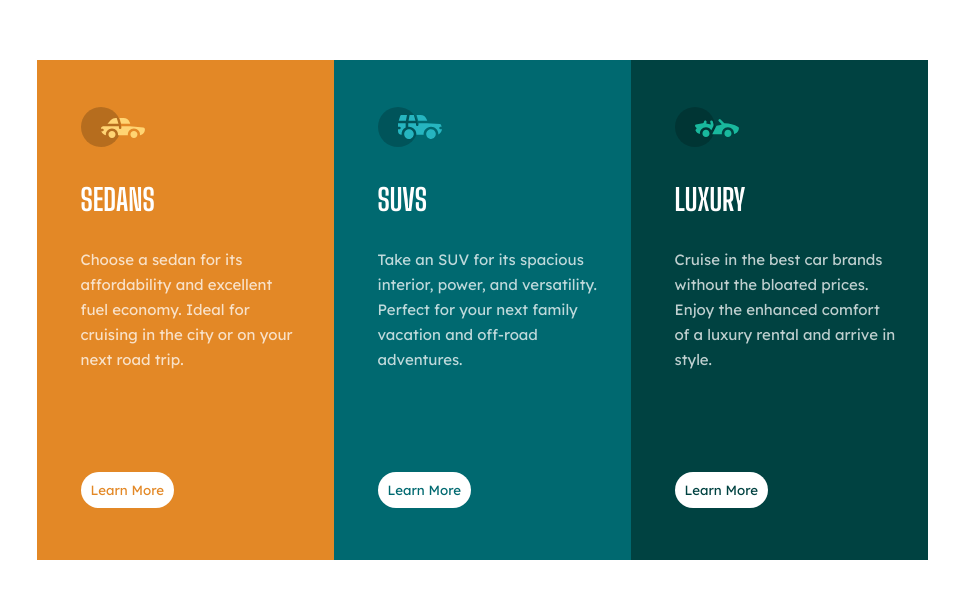
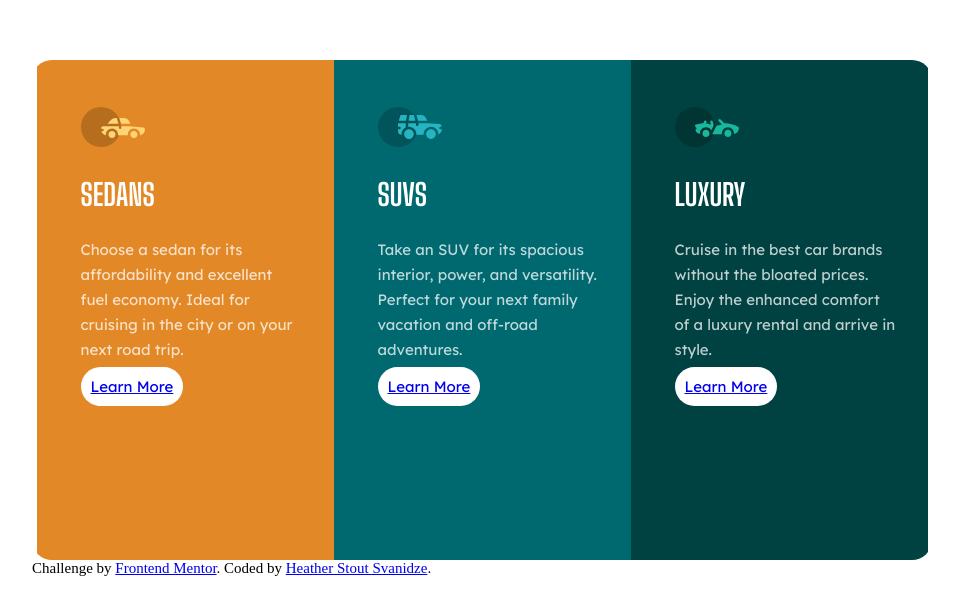
Before and after one commit to heathersvanidze/3-column-preview-card-component-main, a plain HTML site: page index.html in a window 1280 px wide. Shown: the part 110-724 px from the top of the page, without its empty margins (158-1117 px from the left). Drawn offline with Linux system fonts and the light colour scheme.

Commit message:
Cleared up HTML

```diff
--- a/index.html
+++ b/index.html
@@ -17,43 +17,41 @@
 <body>
 <main>
 
-  <article>
-    <section class="car-profile">
+    <div class="car-profile">
       <div id="sedans">
-        <img src="./images/icon-sedans.svg" alt="sedan icon"/>
-        <h1>Sedans</h1>
+        <img src="./images/icon-sedans.svg" alt=""/>
+        <h2>Sedans</h2>
           <p>Choose a sedan for its affordability and excellent fuel economy. Ideal for cruising in the city
   or on your next road trip.</p>
-            <button>Learn More</button>
+            <a class="learn-btn" href="#">Learn More</a>
       </div>
-    </section>
+    </div>
 
-    <section class="car-profile">
+    <div class="car-profile">
       <div id="suvs">
-        <img src="./images/icon-suvs.svg" alt="SUV icon"/>
-        <h1>SUVs</h1>
+        <img src="./images/icon-suvs.svg" alt=""/>
+        <h2>SUVs</h2>
           <p>Take an SUV for its spacious interior, power, and versatility. Perfect for your next family vacation
   and off-road adventures.</p>
-            <button>Learn More</button>
+          <a class="learn-btn" href="#">Learn More</a>
       </div>
-    </section>
+    </div>
 
-    <section class="car-profile">
+    <div class="car-profile">
     <div id="luxury">
-      <img src="./images/icon-luxury.svg" alt="luxury car icon"/>
-      <h1>Luxury</h1>
+      <img src="./images/icon-luxury.svg" alt=""/>
+      <h2>Luxury</h2>
         <p>Cruise in the best car brands without the bloated prices. Enjoy the enhanced comfort of a luxury
   rental and arrive in style.</p>
-          <button>Learn More</button>
+        <a class="learn-btn" href="#">Learn More</a>
       </div>
-    </section>
-</article>
+    </div>
 
 </main>
 
-  <div class="attribution">
+  <footer class="attribution">
     Challenge by <a href="https://www.frontendmentor.io?ref=challenge" target="_blank">Frontend Mentor</a>.
     Coded by <a href="https://heathersvanidze.github.io/heather-coding-portfolio/">Heather Stout Svanidze</a>.
-  </div>
+  </footer>
 </body>
 </html>
--- a/style.css
+++ b/style.css
@@ -6,12 +6,14 @@ html {
 
 body {
     max-width:375px;
-    display:flex;
-    flex-direction:row;
-    border-radius:10%;
 }
 
-h1 {
+main {
+    border-radius: 20px;
+    overflow:hidden;
+}
+
+h2 {
     font-family:'Big Shoulders Display', cursive;
     font-weight:700;
     text-transform:uppercase;
@@ -75,11 +77,7 @@ p {
     border-style:solid;
 }
 
-.attribution {
-    display:none;
-}
-
-button {
+.learn-btn {
     margin: 20px 0 20px 0;
     padding:10px;
     font-family:'Lexend Deca', sans-serif;
@@ -88,23 +86,20 @@ button {
     border-radius:20px;
 }
 
-
-
 /*DESKTOP STYLES*/
 
 @media screen and (min-width: 1200px) {
 
-    article {
+    main {
         display:flex;
         justify-content: center;
+        border-radius:20px;
     }
 
     body {
         max-width:900px;
         margin:auto;
         margin-top:170px;
-        display:flex;
-        justify-content: center;
 
     }
 
```
Also changed, not shown: 1 other file.
